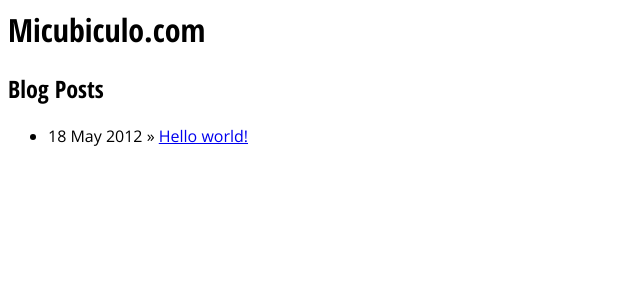
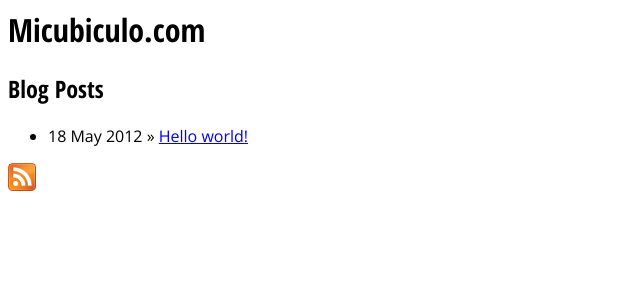
Before and after one commit to rafadc/rafadc.github.com, a Jekyll site: the page built from index.html, in a window 1280 px wide. Shown: the top 300 px of the page, without its empty margins (0-640 px from the left). Built offline with Jekyll 4.4.1, drawn with Linux system fonts in a browser that asks for light colours; the list of posts is cut into pages by our own code.

Commit message:
Added feed link in home page

```diff
--- a/index.html
+++ b/index.html
@@ -9,3 +9,5 @@ title: index
       <li><span>{{ post.date | date_to_string }}</span> &raquo; <a href="{{ post.url }}">{{ post.title }}</a></li>
     {% endfor %}
   </ul>
+
+<a href="/feed/"><img src="images/feed-icon-28x28.png" /></a>
```
